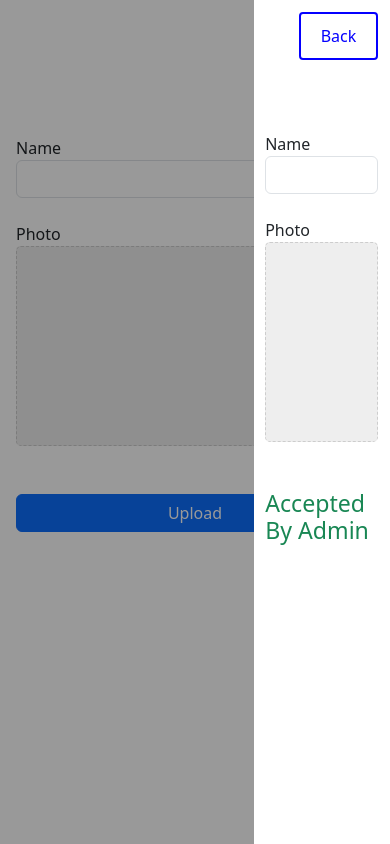
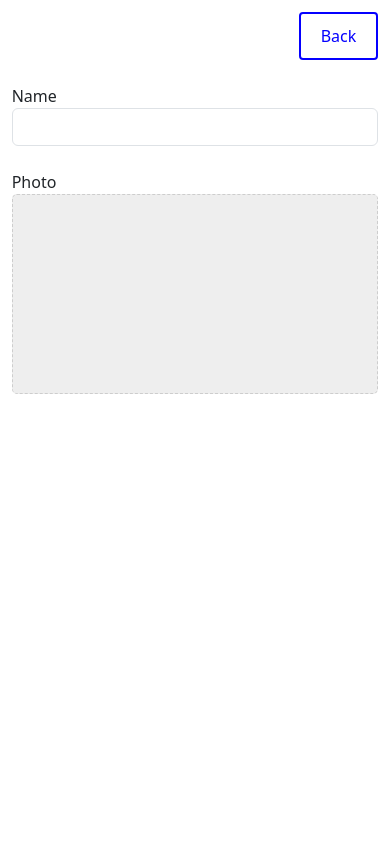
Before and after one commit to Shikharmall/webyapar, a plain HTML site: page frontend/userUpdate.html in a window 390 px wide. Both pictures are taken after a click on the button "View". Drawn offline with nearby package versions, Linux system fonts and the light colour scheme; no server answers.

Commit message:
responsive

```diff
--- a/frontend/javascript/updateDetail.js
+++ b/frontend/javascript/updateDetail.js
@@ -11,21 +11,25 @@ document.addEventListener("DOMContentLoaded", function () {
       })
       .then((user) => {
           console.log("Parsed JSON:", user);
+          const imgSrc = "../../backend/uploads/" + user.image;
+          console.log(user.name);
 
           // Set user details to the form
           document.getElementById("nameInputSide").value = user.name || "";
 
           const imagePreview = document.getElementById("imagePreviewSide");
           const img = document.createElement("img");
-      img.src = user.image || "";
-      imagePreview.appendChild("../../backend/uploads/".img);
+          img.src = imgSrc || "";
+          img.style.maxWidth = "100%";
+          img.style.maxHeight = "100%";
+          imagePreview.appendChild(img);
 
-      const isAdminText = user.isAdmin ? "Accepted By Admin" : "Not Accepted By Admin";
+          const isAdminText = user.isVerified ? "Accepted By Admin" : "Not Accepted By Admin";
           const adminStatus = document.getElementById("adminStatus");
           adminStatus.textContent = isAdminText;
 
           // Hide or show the admin status based on the isAdmin property
-      adminStatus.style.color = user.isAdmin ? "green" : "red";
+          adminStatus.style.color = user.isVerified ? "green" : "red";
       })
       .catch((error) => {
           console.error("Error fetching user details:", error);
--- a/frontend/userUpdate.html
+++ b/frontend/userUpdate.html
@@ -12,6 +12,22 @@
         #myDiv {
             display: none;
         }
+
+        #flex1 {
+            position: fixed;
+            right: 0;
+            top: 0;
+            height: 100vh;
+            background-color: #ffffff;
+            width: 35%;
+            padding: 3%;
+        }
+
+        @media only screen and (min-width: 0px) and (max-width: 800px) {
+            #flex1 {
+                width: 100%;
+            }
+        }
     </style>
 
 </head>
@@ -20,8 +36,7 @@
 
     <div style="position: fixed; left: 0; top: 0; height: 100vh;  background-color: rgb(0,0,0);
     background-color: rgba(0,0,0, 0.4); width: 100%;" id="myDiv">
-        <div
-            style="position: fixed; right: 0; top: 0; height: 100vh; background-color: #ffffff; width: 35%; padding: 3%;">
+        <div id="flex1">
             <div class="d-flex align-items-end justify-content-end">
                 <button
                     style="background-color: #ffffff; color: #0500FF; border: 2px solid #0500FF; border-radius: 4px; padding: 10px; padding-right: 20px; padding-left: 20px;"
@@ -30,23 +45,23 @@
             </div>
             <div class="d-flex align-items-center justify-content-center ">
                 <div class="w-100 d-flex flex-column justify-content-center">
-                    <br /><br /><br />
+                    <br />
 
-                    <div class="form-outline mb-4 ">
+                    <div class=" mb-4 ">
                         <label>Name</label>
-                        <div class="col-sm-10">
+                        <div class="col-sm-10 w-100">
                             <input type="text" class="form-control" id="nameInputSide" name="nameInputSide" />
                         </div>
                     </div>
 
-                    <div class="form-outline mb-4">
-                        <div class="col-sm-10">
+                    <div class="mb-4">
+                        <div class="col-sm-10 w-100">
                             <label for="imageInput" class="w-100">
                                 Photo
-                                <div id="imagePreview"
+                                <div id="imagePreviewSide"
                                     style="background-color: #EEEEEE; width: 100%; height: 200px; border-radius: 5px; border: 1px dashed #CDCDCD;"
                                     class="d-flex align-items-center justify-content-center">
-                                    <!-- Image will be dynamically added here -->
+
                                 </div>
                             </label>
                         </div>
@@ -54,9 +69,9 @@
 
                     <br />
 
-                    <div class="form-outline mb-4" class="d-flex align-items-center justify-content-center">
-                        <div class="col-sm-10">
-                            <h3 id="adminStatus" class="text-success">Accepted By Admin</h3>
+                    <div class=" mb-4" >
+                        <div class="d-flex align-items-center justify-content-center">
+                            <h3 id="adminStatus"></h3>
                         </div>
                     </div>
 
```
Lines whose indentation alone changed are shown as unchanged.
